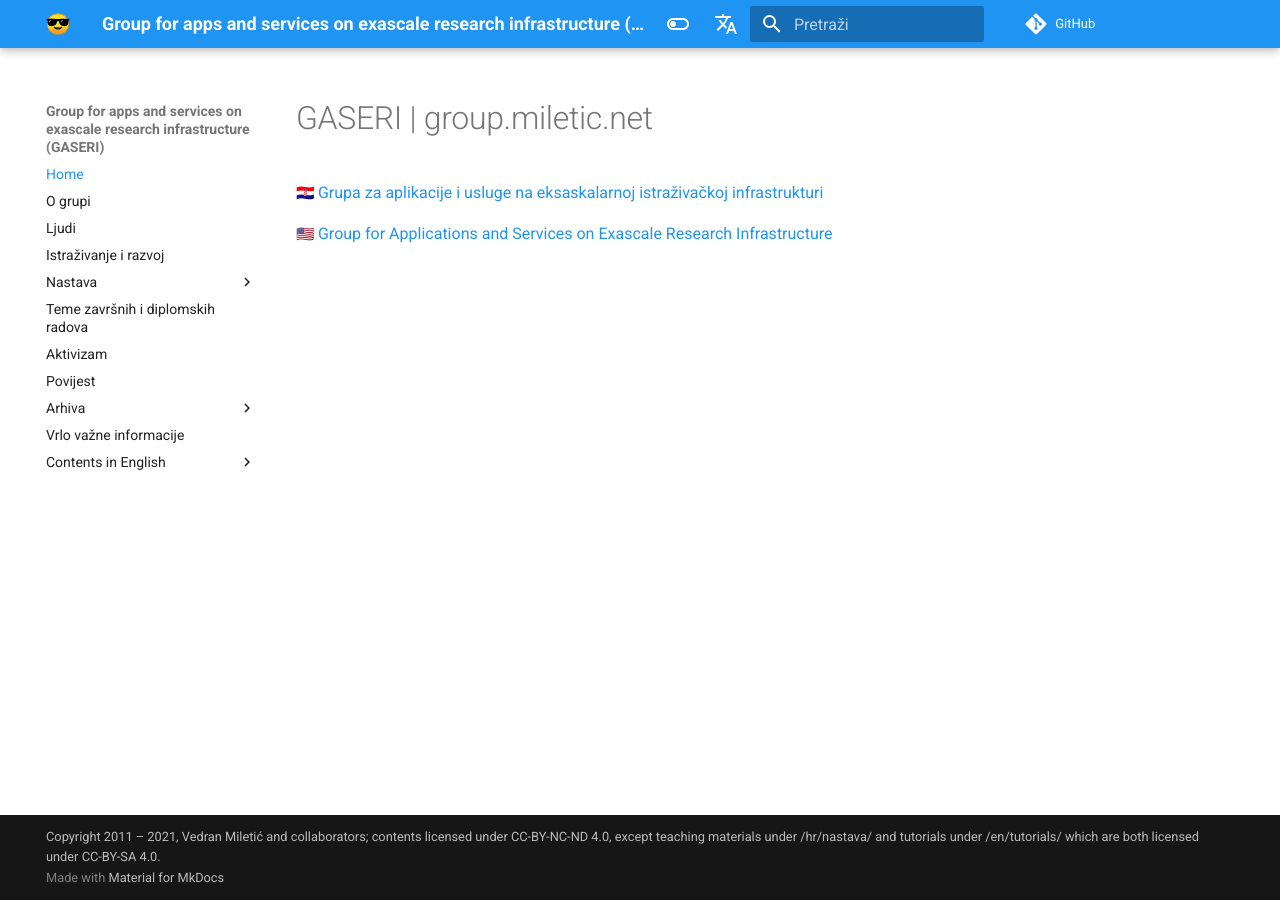
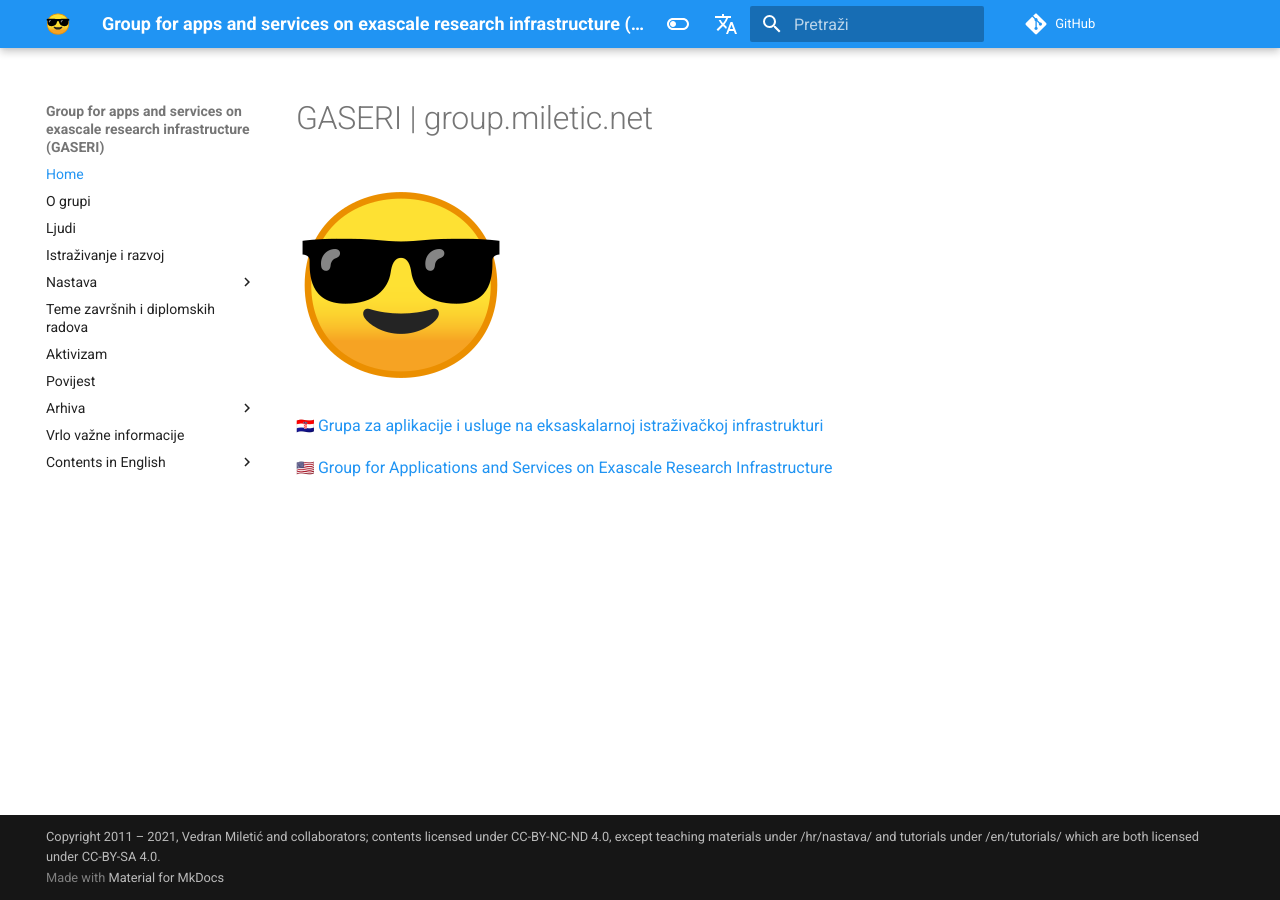
Before and after one commit to gaseri/website, an MkDocs documentation site: the page built from docs/index.md, in a window 1280 px wide. Built offline with MkDocs 1.6.1 and Material for MkDocs 9.7.7, drawn with Linux system fonts in a browser that asks for light colours; emoji names are drawn with the system emoji font; comment, search, counter and statistics services are not loaded.

Commit message:
Added logo to the front page

```diff
--- a/docs/index.md
+++ b/docs/index.md
@@ -1,4 +1,6 @@
 # GASERI | group.miletic.net
+
+![GASERI logo](assets/images/logo.png)
 
 :flag_hr: [Grupa za aplikacije i usluge na eksaskalarnoj istraživačkoj infrastrukturi](hr/index.md)
 
```
Also changed, not shown: docs/assets/images/logo.png (added).
